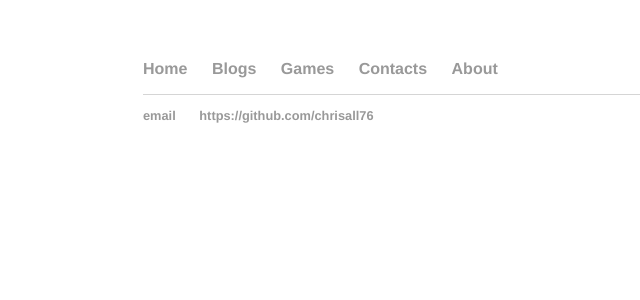
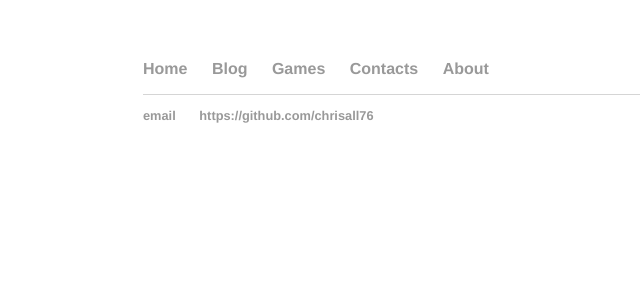
Before and after one commit to LittleForestGames/LittleForestGames.github.io, a Jekyll site: the page built from index.html, in a window 1280 px wide. Shown: the top 300 px of the page, without its empty margins (49-689 px from the left). Built offline with Jekyll 4.4.1, drawn with Linux system fonts in a browser that asks for light colours.

Commit message:
Update default.html

```diff
--- a/_layouts/default.html
+++ b/_layouts/default.html
@@ -9,10 +9,10 @@
 			<nav>
 	    		<ul>
 	        		<li><a href="/">Home</a></li>
-				<li><a href="/">Blogs</a></li>
-	        		<li><a href="/blog">Games</a></li>
-				<li><a href="/cv">Contacts</a></li>
-				<li><a href="/about">About</a></li>
+				<li><a href="/BLog">Blog</a></li>
+	        		<li><a href="/Games">Games</a></li>
+				<li><a href="/Contacts">Contacts</a></li>
+				<li><a href="/About">About</a></li>
 	    		</ul>
 			</nav>
 			<div class="container">
```
